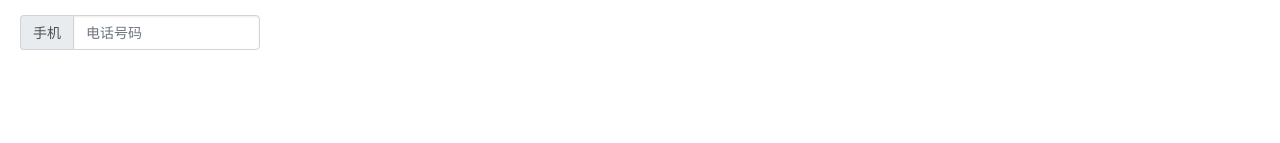
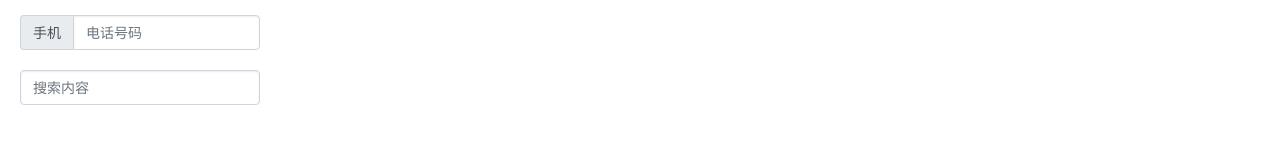
Before and after one commit to sqq1992/sun-ui, a React app: page / in a window 1280 px wide. Shown: the part 251-394 px from the top of the page. Built offline with nearby package versions, Linux system fonts and the light colour scheme.

Commit message:
开发autoComplete!

```diff
--- a/package.json
+++ b/package.json
@@ -46,6 +46,7 @@
     "jest-environment-jsdom-fourteen": "1.0.1",
     "jest-resolve": "24.9.0",
     "jest-watch-typeahead": "0.4.2",
+    "lodash": "^4.17.15",
     "mini-css-extract-plugin": "0.9.0",
     "optimize-css-assets-webpack-plugin": "5.0.3",
     "pnp-webpack-plugin": "1.6.4",
--- a/src/App.tsx
+++ b/src/App.tsx
@@ -1,4 +1,4 @@
-import React from 'react';
+import React, {useState} from 'react';
 
 import './style/index.less';
 
@@ -8,8 +8,14 @@ import MenuItem from "./components/menu/MenuItem";
 import SubMenu from "./components/menu/SubMenu";
 import Icon from "./components/icon/Icon";
 import Input from './components/input/Input';
+import AutoComplete from "./components/autoComplete/AutoComplete";
 
 const App: React.FC = () => {
+
+    const [inputValue,setInputValue] = useState();
+
+    const [dataSource, setDataSource] = useState([] as any[]);
+
     return (
         <div className="App">
             <div className="button-box">
@@ -70,8 +76,21 @@ const App: React.FC = () => {
                 <Input
                     placeholder="电话号码"
                     addonBefore="手机"
+                    value={inputValue}
                     onChange={(e) => {
                         console.log('e', e.target.value);
+                        setInputValue(e.target.value);
+                    }}
+                />
+            </div>
+            <div style={{margin: '20px', width: "240px"}}>
+                <AutoComplete
+                    placeholder="搜索内容"
+                    dataSource={dataSource}
+                    onSearch={(searchText)=>{
+                        let resultDataSource = !searchText ? [] : [searchText, searchText.repeat(2), searchText.repeat(3)];
+                        console.log('resultDataSource', resultDataSource);
+                        setDataSource(resultDataSource);
                     }}
                 />
             </div>
--- /dev/null
+++ b/src/components/autoComplete/AutoComplete.tsx
@@ -0,0 +1,148 @@
+import React, {FC, InputHTMLAttributes, useEffect, useState} from 'react';
+import Classnames from 'classnames';
+import {pick} from 'lodash';
+import Input from '../input/Input';
+import { useDebounceValue } from '../../hooks/combineHooks';
+import DefineTransition from "../transition/Transition";
+
+
+interface DataSourceMap {
+    value: string;
+    text: string;
+}
+type FormatDataSource = string | DataSourceMap;
+
+interface BaseProps {
+    value?: string | number;
+    /** 输入框选择内容 */
+    defaultValue?: string | number;
+    /** 输入框默认选择内容 */
+    dataSource?: FormatDataSource[];
+    /** 数据来源 */
+    className?: string;
+    disabled?: boolean;
+    /** 输入框失效状态 */
+    onSearch?: (value) => void;
+    /** 输入框输入内容的回调函数 */
+    filterOption?: (inputValue, options) => void;
+    /** 是否根据输入项进行筛选 */
+}
+
+
+type CombineProps = BaseProps & Pick<InputHTMLAttributes<HTMLElement>, 'placeholder'>;
+type FormatProps = Partial<CombineProps>
+
+/**
+ * Input组件
+ * ### 引用方法
+ *
+ * ~~~js
+ * import { Input } from 'sun-ui'
+ * ~~~
+ */
+const AutoComplete: FC<FormatProps> = (props) => {
+    let {
+        className,
+        disabled,
+        onSearch,
+        dataSource,
+        filterOption,
+        ...resetProps
+    } = props;
+    let resultValue = 'value' in resetProps ? resetProps.value : resetProps.defaultValue;
+
+    const [inputValue, setInputValue] = useState(resultValue);
+
+    //1 搜索关键词的debounceValue
+    const [formatResult, setFormatResult] = useState<DataSourceMap[]>([]);
+    const debounceValue = useDebounceValue(inputValue, 300);
+    useEffect(() => {
+        if (debounceValue && dataSource?.length) {
+            let formatDataSource = dataSource.map((elem) => {
+                if (typeof elem === "object") {
+                    return elem;
+                }
+                return {
+                    text: elem,
+                    value: elem
+                }
+            });
+            if (props.filterOption) {
+                const {filterOption} = props;
+                formatDataSource = formatDataSource.filter((elem) => {
+                    return filterOption(debounceValue, elem);
+                });
+            } else {
+                formatDataSource = formatDataSource.filter((elem) => {
+                    return elem.text.includes(debounceValue);
+                });
+            }
+            let tempHighLightIndex = formatDataSource.findIndex((elem)=>{
+                return elem.text === debounceValue;
+            })
+
+            setHighLightIndex(tempHighLightIndex);
+            setFormatResult(formatDataSource);
+        }
+    }, [debounceValue, dataSource, filterOption]);
+
+    //2 激活选项的状态
+    const [highLightIndex, setHighLightIndex] = useState(-1);
+
+    const handleChangeInput = (e) => {
+        let tempValue = e.target.value;
+        setInputValue(tempValue);
+        if(onSearch){
+            onSearch(tempValue);
+        }
+    };
+
+    let boxClsName = Classnames({
+        'auto-input-complete-wrapper': true,
+        'disabled': disabled,
+        [`${className}`]: true,
+    });
+
+
+    const setSearchResult = () => {
+        let isShowResult = !!formatResult.length;
+
+        return (
+            <DefineTransition
+                in={isShowResult}
+                animation="zoom-in-top"
+            >
+                <ul className="result-list">
+                    {formatResult.map((elem, index) => {
+                        return (
+                            <li
+                                key={elem.value}
+                                className={highLightIndex === index ? "active" : ""}
+                            >{elem.text}</li>
+                        );
+                    })}
+                </ul>
+            </DefineTransition>
+        );
+    };
+
+    return (
+        <div className={boxClsName}>
+            <Input
+                disabled={disabled}
+                value={inputValue}
+                onChange={handleChangeInput}
+                {...pick(resetProps, ['placeholder'])}
+            />
+            {setSearchResult()}
+        </div>
+    );
+};
+
+AutoComplete.defaultProps = {
+    dataSource: [],
+    className: '',
+    disabled: false,
+};
+
+export default AutoComplete;
--- /dev/null
+++ b/src/components/autoComplete/index.less
@@ -0,0 +1,37 @@
+
+
+.auto-input-complete-wrapper{
+  position: relative;
+
+  .result-list {
+    position: absolute;
+    left: 0;
+    top: calc(100% + 4px);
+    list-style: none;
+    margin: 0;
+    padding: 0;
+    width: 100%;
+    border: @menu-border-width solid @menu-border-color;
+    box-shadow: @submenu-box-shadow;
+    white-space: nowrap;
+    background: @white;
+    border-radius: 6px;
+    overflow: hidden;
+    li {
+      padding: @menu-item-padding-y @menu-item-padding-x;
+      cursor: pointer;
+      transition: @menu-transition;
+      color: @body-color;
+      &.active {
+        background: @menu-item-active-color !important;
+        color: @white !important;
+      }
+      &:hover {
+        color: @menu-item-active-color;
+      }
+    }
+  }
+
+
+
+}
--- a/src/components/input/Input.tsx
+++ b/src/components/input/Input.tsx
@@ -5,10 +5,14 @@ type InputSize = 'large' | 'default' | 'small';
 
 
 interface BaseInputProps {
+    value?: string;
+    /** 输入框实时内容 */
+    defaultValue?: string;
+    /** 输入框默认内容 */
     className?: string;
-    /** 按钮失效状态 */
+    /** 输入框失效状态 */
     disabled?: boolean;
-    /** 设置按钮大小 */
+    /** 设置输入框大小 */
     size?: InputSize;
     type: string;
     addonBefore?: React.ReactNode;
@@ -49,6 +53,11 @@ const Input: FC<InputProps> = (props) => {
         'input': true
     });
 
+    if('value' in resetProps){
+        delete resetProps.defaultValue;
+        resetProps.value = resetProps.value || '';
+    }
+
     return (
         <div className={boxClsName}>
             {addonBefore && (
@@ -72,6 +81,8 @@ const Input: FC<InputProps> = (props) => {
 };
 
 Input.defaultProps = {
+    value: '',
+    defaultValue: '',
     className: '',
     disabled: false,
     size: 'default',
--- /dev/null
+++ b/src/hooks/combineHooks.tsx
@@ -0,0 +1,20 @@
+import {useEffect, useState} from 'react';
+
+export const useDebounceValue = (value: any = "", delay = 300) => {
+    const [debounceValue, setDebounceValue] = useState(value);
+
+    useEffect(() => {
+        const handleTimer = setTimeout(() => {
+            setDebounceValue(value);
+        }, delay);
+
+        return () => {
+            clearTimeout(handleTimer);
+        }
+    }, [value, delay]);
+
+    return debounceValue;
+};
+
+
+export default useDebounceValue;
--- a/src/style/index.less
+++ b/src/style/index.less
@@ -15,3 +15,5 @@
 @import "../components/menu/index";
 
 @import "../components/input/index";
+
+@import "../components/autoComplete/index";
```
